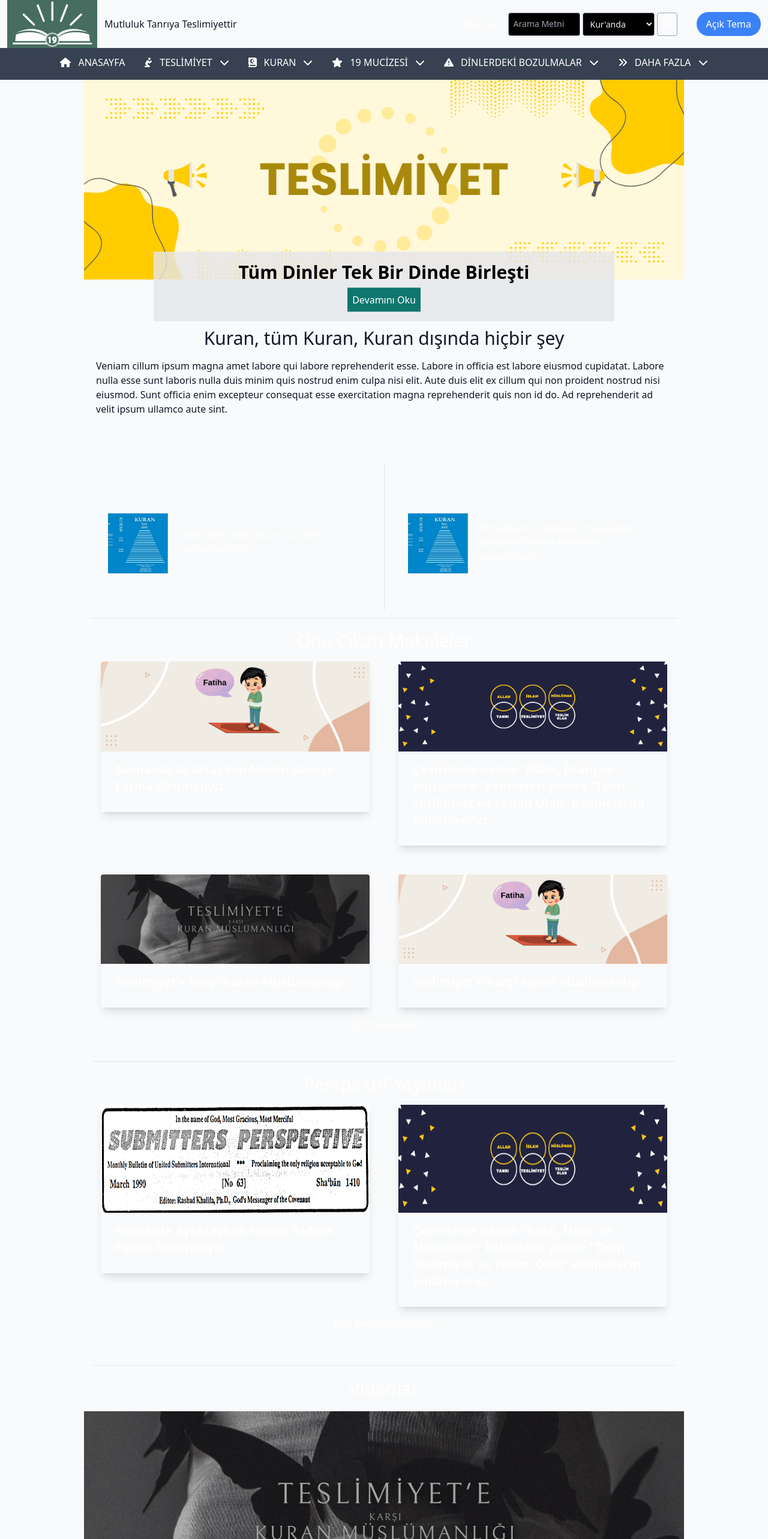
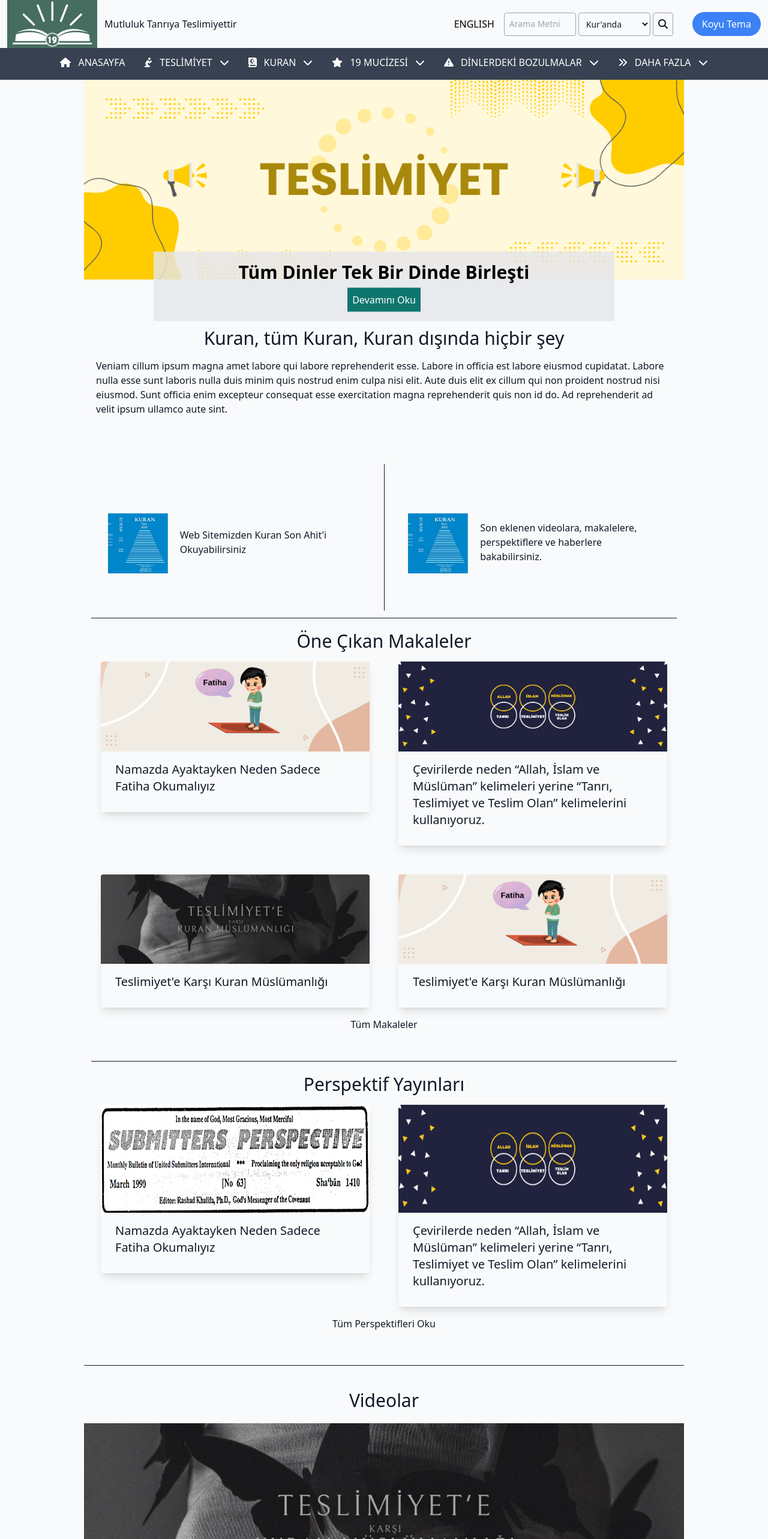
Before and after one commit to SubmitterTech/teslimolanorg, a React (Create React App) app in the folder frontend/: page / in a window 1280 px wide. Shown: the top 2566 px of the page at 60% size. Built offline with nearby package versions, Linux system fonts and the light colour scheme.

Commit message:
Some dark mode problems edited

```diff
--- a/frontend/src/components/Articles/ArticleCard.js
+++ b/frontend/src/components/Articles/ArticleCard.js
@@ -4,10 +4,10 @@ import { Link } from "react-router-dom";
 const ArticleCard = ({ image, title, linkSrc }) => {
   return (
     <Link to={linkSrc}>
-      <div className="rounded overflow-hidden shadow-lg text-white">
+      <div className="rounded overflow-hidden shadow-lg text-gray-900 dark:text-white">
         <img className="w-full" src={image} alt="Article" />
         <div className="px-6 py-4">
-          <div className="font-bold text-xl mb-2 hover:text-green-200 border-b border-transparent hover:border-green-200 pb-1 transition-colors duration-300 ease-in-out">{title}</div>
+          <div className="text-xl mb-2 hover:text-emerald-600 border-b border-transparent hover:border-emerald-600 pb-1 transition-colors duration-300 ease-in-out">{title}</div>
         </div>
       </div>
     </Link>
--- a/frontend/src/components/Articles/FeaturedArticles.js
+++ b/frontend/src/components/Articles/FeaturedArticles.js
@@ -37,8 +37,8 @@ const FeaturedArticles = () => {
 
   return (
     <div className="flex flex-col p-3">
-      <hr className="mb-5"/>
-      <div className="flex justify-center text-white">
+      <hr className="mb-5 dark:border-gray-200 border-gray-900"/>
+      <div className="flex justify-center text-gray-900 dark:text-white">
         <h1 className="text-3xl">Öne Çıkan Makaleler</h1>
       </div>
       <div className="flex flex-col md:grid md:grid-cols-2 gap-4">
@@ -52,8 +52,8 @@ const FeaturedArticles = () => {
           </div>
         ))}
       </div>
-      <div className="flex justify-center text-white">
-        <Link to='/makaleler'className="hover:text-green-200 border-b border-transparent hover:border-green-200 pb-1 transition-colors duration-300 ease-in-out">Tüm Makaleler</Link>
+      <div className="flex justify-center text-gray-900 dark:text-white">
+        <Link to='/makaleler'className="hover:text-emerald-600 border-b border-transparent hover:border-emerald-600 pb-1 transition-colors duration-300 ease-in-out">Tüm Makaleler</Link>
       </div>
     </div>
   );
--- a/frontend/src/components/Card/Card.js
+++ b/frontend/src/components/Card/Card.js
@@ -3,13 +3,13 @@ import { Link } from "react-router-dom";
 const Card = ({ imgSrc, linkTitle }) => {
   return (
     <div className="w-full p-3 flex flex-col items-center justify-between gap-5">
-      <div className="border-t w-11/12 md:border-none"></div>
+      <div className="border-t border-gray-900 w-11/12 md:border-none"></div>
       <div className="flex justify-center items-center gap-5">
         <div className="w-[100px] h-[200px] flex items-center justify-center">
           <img src={imgSrc} alt="" />
         </div>
-        <div className="w-[300px] h-[200px] text-white flex items-center justify-center">
-          <Link to="#" className="hover:text-green-200 border-b border-transparent hover:border-green-200 pb-1 transition-colors duration-300 ease-in-out">
+        <div className="w-[300px] h-[200px] text-gray-900  dark:text-white flex items-center justify-center">
+          <Link to="#" className="hover:text-emerald-600 border-b border-transparent hover:border-emerald-600 pb-1 transition-colors duration-300 ease-in-out">
             {linkTitle}
           </Link>
         </div>
--- a/frontend/src/components/Card/Cards.js
+++ b/frontend/src/components/Card/Cards.js
@@ -8,7 +8,7 @@ const Cards = () => {
         imgSrc="sonahit.jpg"
         linkTitle="Web Sitemizden Kuran Son Ahit'i Okuyabilirsiniz"
       />
-      <div className="border-l"></div>
+      <div className="border-l  border-gray-900 dark:border-gray-500"></div>
       <Card
         imgSrc="sonahit.jpg"
         linkTitle="Son eklenen videolara, makalelere, perspektiflere ve haberlere bakabilirsiniz."
--- a/frontend/src/components/Header/Header.js
+++ b/frontend/src/components/Header/Header.js
@@ -233,7 +233,11 @@ const Header = () => {
           href: "",
           label: "Tanrı'nın Sözü ile Oynandı",
         },
-        { subIcon: <FontAwesomeIcon icon={faPerson} />, href: "", label: "İsa Mesih'in Rolü" },
+        {
+          subIcon: <FontAwesomeIcon icon={faPerson} />,
+          href: "",
+          label: "İsa Mesih'in Rolü",
+        },
         {
           subIcon: <FontAwesomeIcon icon={faCow} />,
           href: "",
@@ -244,10 +248,26 @@ const Header = () => {
           href: "",
           label: "Şefaat Efsanesi",
         },
-        { subIcon: <FontAwesomeIcon icon={faUtensils} />, href: "", label: "Beslenme Yasakları" },
-        { subIcon: <FontAwesomeIcon icon={faPray} />, href: "", label: "Neden Namazın Detayı Yok" },
-        { subIcon: <FontAwesomeIcon icon={faUserGraduate} />, href: "", label: "Peygamberin Ümmiliği" },
-        { subIcon: <FontAwesomeIcon icon={faRing} />, href: "", label: "Çok Eşlilik" },
+        {
+          subIcon: <FontAwesomeIcon icon={faUtensils} />,
+          href: "",
+          label: "Beslenme Yasakları",
+        },
+        {
+          subIcon: <FontAwesomeIcon icon={faPray} />,
+          href: "",
+          label: "Neden Namazın Detayı Yok",
+        },
+        {
+          subIcon: <FontAwesomeIcon icon={faUserGraduate} />,
+          href: "",
+          label: "Peygamberin Ümmiliği",
+        },
+        {
+          subIcon: <FontAwesomeIcon icon={faRing} />,
+          href: "",
+          label: "Çok Eşlilik",
+        },
       ],
     },
     {
@@ -255,11 +275,31 @@ const Header = () => {
       icon: faAnglesRight,
       menuKey: "dahaFazlasi",
       subMenuItems: [
-        { subIcon: <FontAwesomeIcon icon={faNewspaper} />, href: "", label: "Haberler" },
-        { subIcon: <FontAwesomeIcon icon={faFile} />, href: "", label: "Perspektif Yayınları" },
-        { subIcon: <FontAwesomeIcon icon={faBook} />, href: "", label: "Reşad Halife'nin Kitapları" },
-        { subIcon: <FontAwesomeIcon icon={faVideo} />, href: "", label: "Antlaşma Elçisi Kanalı" },
-        { subIcon: <FontAwesomeIcon icon={faContactBook} />, href: "", label: "Bize Ulaşın" },
+        {
+          subIcon: <FontAwesomeIcon icon={faNewspaper} />,
+          href: "",
+          label: "Haberler",
+        },
+        {
+          subIcon: <FontAwesomeIcon icon={faFile} />,
+          href: "",
+          label: "Perspektif Yayınları",
+        },
+        {
+          subIcon: <FontAwesomeIcon icon={faBook} />,
+          href: "",
+          label: "Reşad Halife'nin Kitapları",
+        },
+        {
+          subIcon: <FontAwesomeIcon icon={faVideo} />,
+          href: "",
+          label: "Antlaşma Elçisi Kanalı",
+        },
+        {
+          subIcon: <FontAwesomeIcon icon={faContactBook} />,
+          href: "",
+          label: "Bize Ulaşın",
+        },
       ],
     },
   ];
@@ -280,19 +320,19 @@ const Header = () => {
         <button
           type="button"
           onClick={toggleMenu}
-          className="text-white md:hidden"
+          className="border py-1 px-3 rounded dark:text-white md:hidden"
         >
           <FontAwesomeIcon icon={faBars} />
         </button>
         <div className="hidden md:flex md:gap-4 md:items-center">
           <div className="hidden md:flex items-center">
-            <a href="http://submissionperspective.org/" className="text-white">
+            <a href="http://submissionperspective.org/" className="dark:text-white">
               ENGLISH
             </a>
           </div>
           <form className="flex gap-1">
             <input
-              className="w-[120px] bg-black border border-gray-400 rounded p-2 text-gray-500 text-sm"
+              className="w-[120px] bg-gray-50 text-gray-900 dark:bg-black border border-gray-400 rounded p-2 dark:text-gray-500 text-sm"
               type="text"
               name="searchInput"
               placeholder="Arama Metni"
@@ -300,21 +340,21 @@ const Header = () => {
             <select
               id="options"
               defaultValue="1"
-              className="w-[120px] bg-black border border-gray-400 rounded p-2 text-gray-100 text-sm"
+              className="w-[120px] bg-gray-50 text-gray-900 dark:bg-black border border-gray-400 rounded p-2 dark:text-gray-100 text-sm"
             >
               <option defaultValue="option1">Kur'anda</option>
               <option defaultValue="option2">Eklerde</option>
               <option defaultValue="option3">Makalelerde</option>
             </select>
-            <button className="text-white border border-gray-400 rounded px-2">
-              <FontAwesomeIcon icon={faSearch}/>
+            <button className="text-gray-900 dark:text-white border border-gray-400 rounded px-2">
+              <FontAwesomeIcon icon={faSearch} />
             </button>
           </form>
           <button
             onClick={toggleDarkMode}
             className="ml-4 px-4 py-2 rounded-full bg-blue-500 text-white dark:bg-yellow-500"
           >
-            {darkMode ? 'Koyu Tema' : 'Açık Tema'}
+            {darkMode ? "Açık Tema" : "Koyu Tema"}
           </button>
         </div>
       </div>
@@ -330,7 +370,7 @@ const Header = () => {
         >
           <FontAwesomeIcon icon={faTimes} />
         </button>
-        <ul className="flex flex-col gap-0  p-4 md:flex-row md:gap-8 md:p-0 md:justify-center md:items-center">
+        <ul className="flex flex-col gap-0   p-4 md:flex-row md:gap-8 md:p-0 md:justify-center md:items-center">
           {menuItems.map((subMenuItem, index) => (
             <SubMenuItem
               key={index}
@@ -344,7 +384,6 @@ const Header = () => {
           ))}
         </ul>
       </nav>
-      {console.log(darkMode)}
     </header>
   );
 };
--- a/frontend/src/components/Perspectives/FeaturedPerspective.js
+++ b/frontend/src/components/Perspectives/FeaturedPerspective.js
@@ -23,8 +23,8 @@ const FeaturedPerspective = () => {
 
   return (
     <div className="flex flex-col mt-5 p-3">
-      <hr className="mb-5"/>
-      <div className="flex justify-center text-white">
+      <hr className="mb-5 dark:border-gray-200 border-gray-900"/>
+      <div className="flex justify-center text-gray-900 dark:text-white">
         <h1 className="text-3xl">Perspektif Yayınları</h1>
       </div>
       <div className="flex flex-col md:grid md:grid-cols-2 gap-4">
@@ -38,8 +38,8 @@ const FeaturedPerspective = () => {
           </div>
         ))}
       </div>
-      <div className="flex justify-center text-white">
-        <Link to="/perspektifler" className="hover:text-green-200 border-b border-transparent hover:border-green-200 pb-1 transition-colors duration-300 ease-in-out">Tüm Perspektifleri Oku</Link>
+      <div className="flex justify-center text-gray-900 dark:text-white">
+        <Link to="/perspektifler" className="hover:text-emerald-600 border-b border-transparent hover:border-emerald-600 pb-1 transition-colors duration-300 ease-in-out">Tüm Perspektifleri Oku</Link>
       </div>
     </div>
   );
--- a/frontend/src/components/Perspectives/Perspective.js
+++ b/frontend/src/components/Perspectives/Perspective.js
@@ -4,10 +4,10 @@ import { Link } from "react-router-dom";
 const Perspective = ({ image, title, linkSrc }) => {
   return (
     <Link to={linkSrc}>
-      <div className="rounded overflow-hidden shadow-lg text-white">
+      <div className="rounded overflow-hidden shadow-lg text-gray-900 dark:text-white">
         <img className="w-full h-[180px]" src={image} alt="Article" />
         <div className="px-6 py-4">
-          <div className="font-bold text-xl mb-2 hover:text-green-200 border-b border-transparent hover:border-green-200 pb-1 transition-colors duration-300 ease-in-out">{title}</div>
+          <div className="text-xl mb-2 hover:text-emerald-600 border-b border-transparent hover:border-emerald-600 pb-1 transition-colors duration-300 ease-in-out">{title}</div>
         </div>
       </div>
     </Link>
--- a/frontend/src/components/Suggestions/SuggestionsSection.js
+++ b/frontend/src/components/Suggestions/SuggestionsSection.js
@@ -3,9 +3,9 @@ import Suggestion from "./Suggestion";
 const SuggestionsSection = () => {
   return (
     <div className="p-5">
-        <hr/>
+        <hr className="mb-5 dark:border-gray-200 border-gray-900"/>
       <div className="mt-2 p-2">
-        <h1 className="text-2xl text-white">İlginizi Çeken Bir Konu Seçin</h1>
+        <h1 className="text-2xl text-gray-900 dark:text-white">İlginizi Çeken Bir Konu Seçin</h1>
       </div>
       <div className="flex justify-center md:justify-start gap-10 mt-2">
         <Suggestion />
--- a/frontend/src/components/Videos/FeaturedVideos.js
+++ b/frontend/src/components/Videos/FeaturedVideos.js
@@ -30,8 +30,8 @@ const FeaturedVideos = () => {
   ];
   return (
     <div className="flex flex-col mt-5 py-5 gap-5">
-      <hr className="bg-green-700 mx-3"/>
-      <div className="text-white flex justify-center items-center">
+       <hr className="mb-5 dark:border-gray-200 border-gray-900"/>
+      <div className="text-gray-900 dark:text-white flex justify-center items-center">
         <h1 className="text-3xl">Videolar</h1>
       </div>
       <div className="flex">
@@ -44,7 +44,7 @@ const FeaturedVideos = () => {
               </div>
             </div>
             <div className="flex items-center justify-center">
-              <div className="text-white p-3 hover:text-green-200 border-b border-transparent hover:border-green-200 pb-1 transition-colors duration-300 ease-in-out">{videos[0].title}</div>
+              <div className="text-gray-900 dark:text-white p-3  hover:text-emerald-600 border-b border-transparent hover:border-emerald-600 pb-1 transition-colors duration-300 ease-in-out">{videos[0].title}</div>
             </div>
           </div>
         </Link>
--- a/frontend/src/components/Videos/VideoSection.js
+++ b/frontend/src/components/Videos/VideoSection.js
@@ -12,7 +12,7 @@ const VideoSection = ({ image, title, linkSrc, featured }) => {
           </div>
         </div>
         <div>
-          <div className="text-white p-3 hover:text-green-200 border-b border-transparent hover:border-green-200 pb-1 transition-colors duration-300 ease-in-out">{title}</div>
+          <div className="text-gray-900 dark:text-white p-3 hover:text-emerald-600 border-b border-transparent hover:border-emerald-600 pb-1 transition-colors duration-300 ease-in-out">{title}</div>
         </div>
       </div>
     </Link>
```
Also changed, not shown: frontend/src/components/About/About.js (+7 -7 lines).
